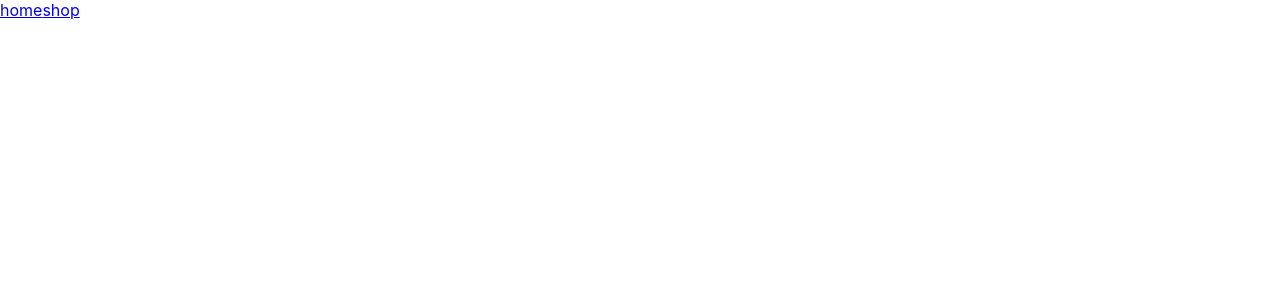
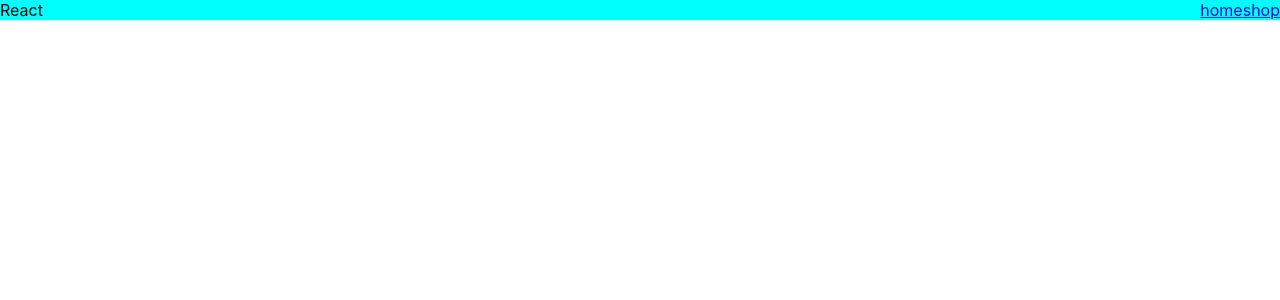
Before and after one commit to ArunprakashLfs/react-project, a React (Create React App) app: page / in a window 1280 px wide. Shown: the top 300 px of the page. Built offline with nearby package versions, Linux system fonts and the light colour scheme.

Commit message:
added display flex

```diff
--- /dev/null
+++ b/src/components/navbarContainer/navbar.styles.scss
@@ -0,0 +1,7 @@
+.link-container{
+    display: flex;
+    flex-direction: row;
+    background-color: aqua;
+    align-content: space-between;
+    justify-content: space-between;
+}
--- a/src/components/navbarContainer/navbarContainer.js
+++ b/src/components/navbarContainer/navbarContainer.js
@@ -1,10 +1,17 @@
-import { Link } from "react-router-dom"
+import { Link } from "react-router-dom";
+import './navbar.styles.scss';
 
 const NavbarContainer = ()=>{
     return(
-        <nav>
-            <Link to={'/home'}>home</Link>
-            <Link to={'/Shop'}>shop</Link>
+        <nav className="link-container">
+            <div className="symbol">
+                React
+            </div>
+            <div>
+                <Link to={'/home'}>home</Link>
+                <Link to={'/Shop'}>shop</Link>
+            </div>
+
         </nav>
     )
 }
```
